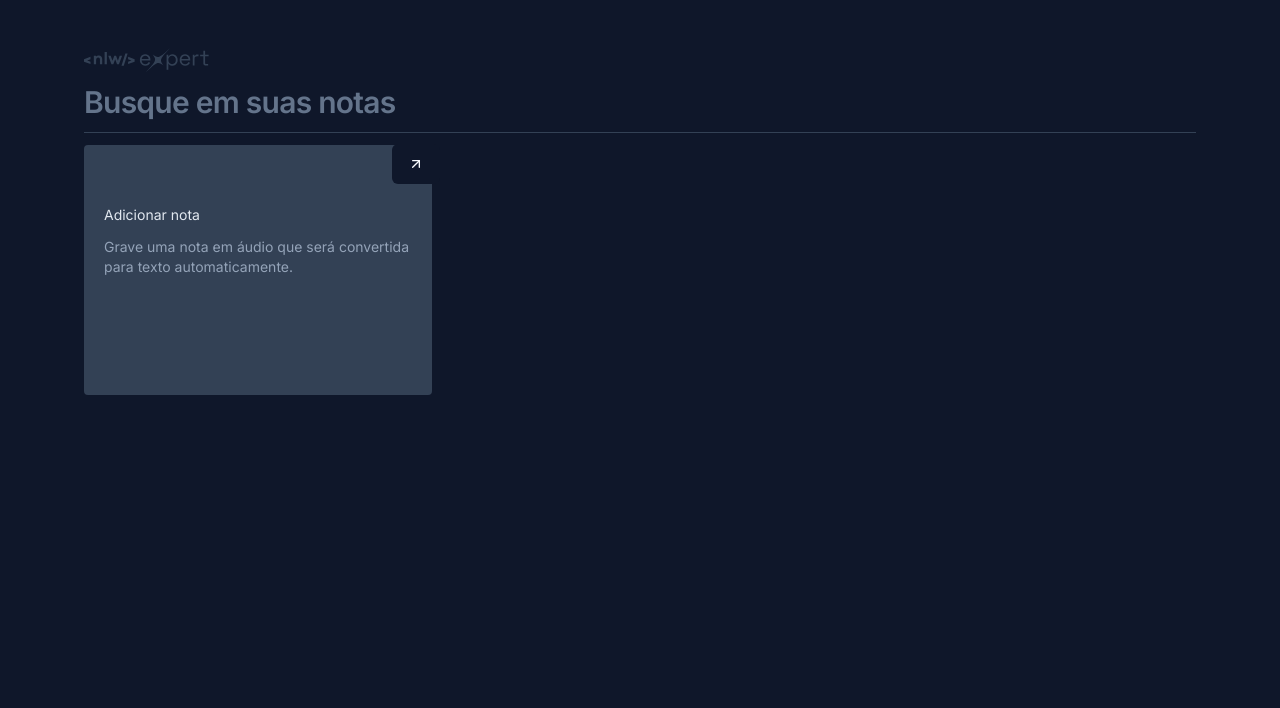
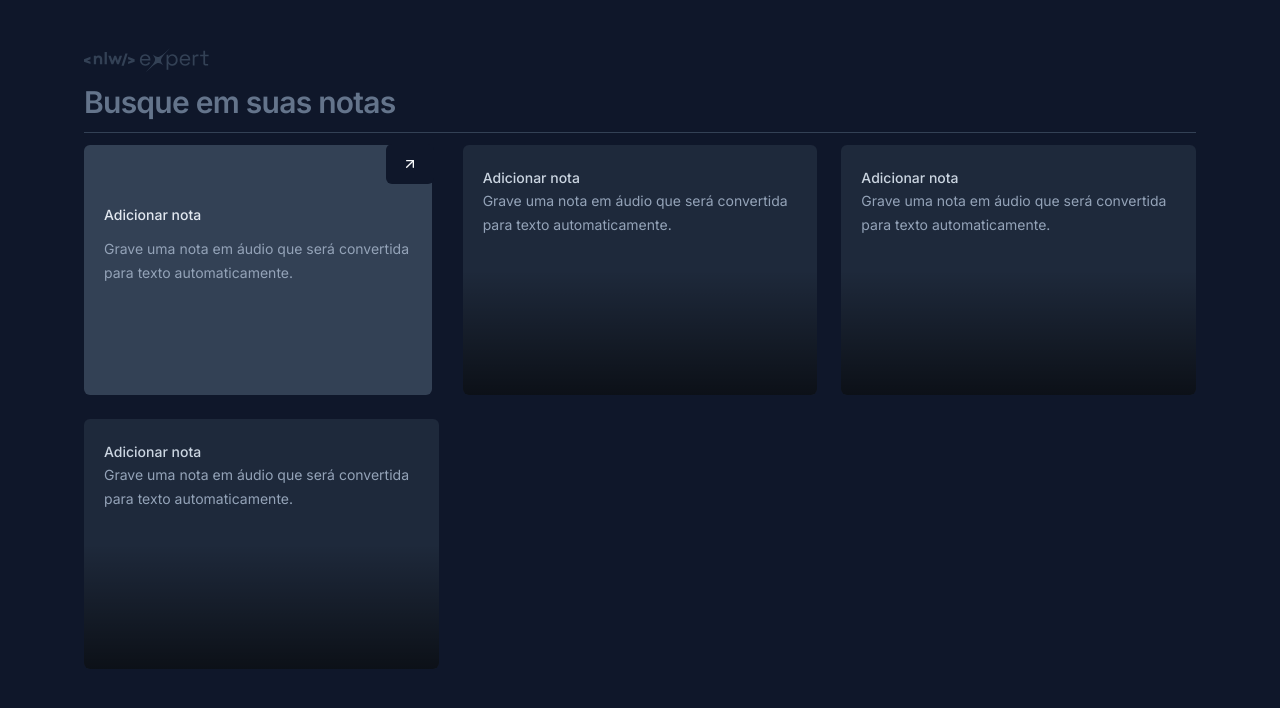
Before and after one commit to lcspaiva87/notes, a Next.js app: page / in a window 1280 px wide. Shown: the top 708 px of the page. Built offline with nearby package versions, Linux system fonts and the light colour scheme.

Commit message:
Atualizações de layout e tradução para pt-br

```diff
--- a/src/app/page.tsx
+++ b/src/app/page.tsx
@@ -15,9 +15,38 @@ export default function Home() {
         </form>
 
         <div className="h-px w-full bg-slate-700 " />
-        <div className="grid grid-cols-3 auto-rows-[250px]">
-          <Content />
-
+        <div className="grid grid-cols-3 gap-6 auto-rows-[250px]">
+          <Content bg="bg-slate-700" />
+          <div className="overflow-hidden  px-5 bg-slate-800 p-5 rounded-md relative">
+            <span className="text-slate-300 font-medium text-sm">
+              Adicionar nota
+            </span>
+            <p className="text-slate-400 text-sm leading-6 ">
+              Grave uma nota em áudio que será convertida para texto
+              automaticamente.
+            </p>
+            <div className="absolute bottom-0 left-0 right-0 h-1/2 bg-gradient-to-t from-black/60 to-black/0" />
+          </div>
+          <div className="overflow-hidden  px-5 bg-slate-800 p-5 rounded-md relative">
+            <span className="text-slate-300 font-medium text-sm">
+              Adicionar nota
+            </span>
+            <p className="text-slate-400 text-sm leading-6 ">
+              Grave uma nota em áudio que será convertida para texto
+              automaticamente.
+            </p>
+            <div className="absolute bottom-0 left-0 right-0 h-1/2 bg-gradient-to-t from-black/60 to-black/0" />
+          </div>
+          <div className="overflow-hidden  px-5 bg-slate-800 p-5 rounded-md relative">
+            <span className="text-slate-300 font-medium text-sm">
+              Adicionar nota
+            </span>
+            <p className="text-slate-400 text-sm leading-6 ">
+              Grave uma nota em áudio que será convertida para texto
+              automaticamente.
+            </p>
+            <div className="absolute bottom-0 left-0 right-0 h-1/2 bg-gradient-to-t from-black/60 to-black/0" />
+          </div>
         </div>
       </div>
     </Container>
--- a/src/components/Content.tsx
+++ b/src/components/Content.tsx
@@ -1,21 +1,20 @@
 import { ArrowUpRight } from "lucide-react";
 import { Button } from "./ui/button";
-import { Label } from "./ui/label";
 
-export function Content() {
+export function Content({bg}: {bg: string}) {
   return (
-    <div className="w-[21.75rem] h-[15.625rem]  px-5 bg-slate-700 p-[1.25rem] rounded-sm ">
-      <Button className="flex relative left-[18rem] -top-[1.3rem]">
+    <div className={`w-[21.75rem] h-[15.625rem]  px-5 ${bg} p-5 rounded-md `}>
+      <Button className="flex relative left-[17.6rem] -top-[1.3rem]">
         <ArrowUpRight size={16} />
       </Button>
       <div className="flex flex-col gap-[0.75rem]">
-        <Label className="text-slate-200 font-normal text-sm">
+        <span className="text-slate-200 font-medium text-sm">
           Adicionar nota
-        </Label>
-        <span className="text-slate-400 text-sm">
+        </span>
+        <p className="text-slate-400 text-sm leading-6 ">
           Grave uma nota em áudio que será convertida para texto
           automaticamente.
-        </span>
+        </p>
       </div>
     </div>
   );
```
